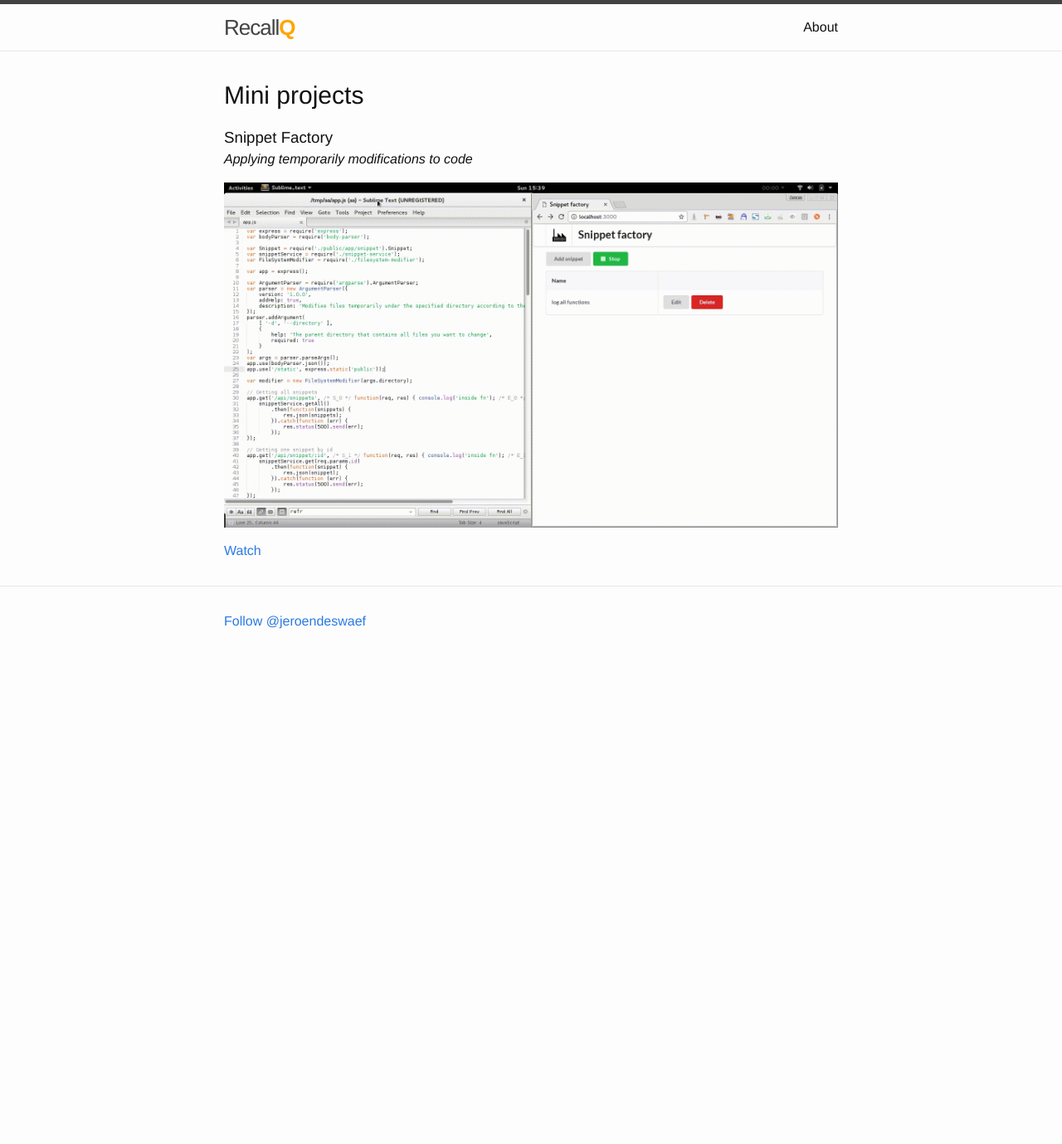
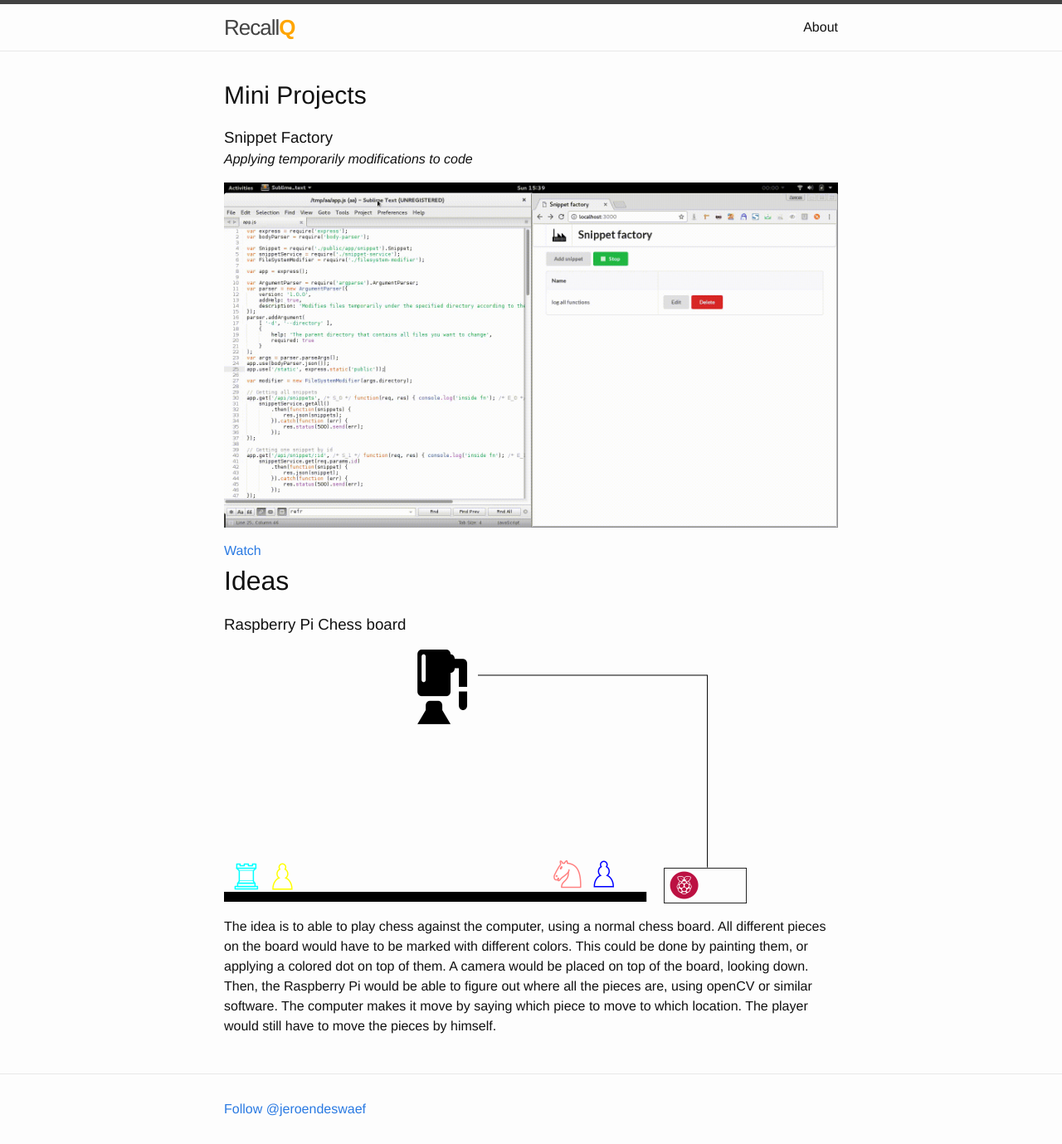
Before and after one commit to jeroendeswaef/recallq-website, a Jekyll site: the page built from index.html, in a window 1280 px wide. Shown: the whole page at 83% size. Built offline with Jekyll 4.4.1, drawn with Linux system fonts in a browser that asks for light colours; before the commit the page ends 900 px from its top, so only the background shows below that.

Commit message:
added chess idea

```diff
--- a/index.html
+++ b/index.html
@@ -4,11 +4,16 @@ layout: default
 
 <div class="home">
 
-  <h1 class="page-heading">Mini projects</h1>
+  <h1 class="page-heading">Mini Projects</h1>
 
   <h3>Snippet Factory</h3>
   <i>Applying temporarily modifications to code</i>
   <a href="snippet-factory.gif" target="_blank"><img src="snippet-factory.gif" alt="Showing how it works" style="max-width:100%;"></a>
   <!-- Place this tag where you want the button to render. -->
   <a aria-label="Watch jeroendeswaef/snippet-factory on GitHub" data-count-aria-label="# watchers on GitHub" data-count-api="/repos/jeroendeswaef/snippet-factory#subscribers_count" data-count-href="/jeroendeswaef/snippet-factory/watchers" data-style="mega" data-icon="octicon-eye" href="https://github.com/jeroendeswaef/snippet-factory" class="github-button">Watch</a>
+
+  <h1>Ideas</h1>
+  <h3>Raspberry Pi Chess board</h3>
+  <img src="chess-1.png" alt="Chess board with camera" />
+  <p>The idea is to able to play chess against the computer, using a normal chess board. All different pieces on the board would have to be marked with different colors. This could be done by painting them, or applying a colored dot on top of them. A camera would be placed on top of the board, looking down. Then, the Raspberry Pi would be able to figure out where all the pieces are, using openCV or similar software. The computer makes it move by saying which piece to move to which location. The player would still have to move the pieces by himself.</p>
 </div>
```
Also changed, not shown: chess-1.png (added).
